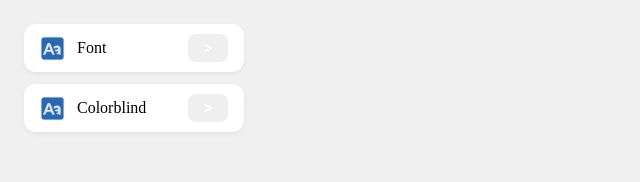
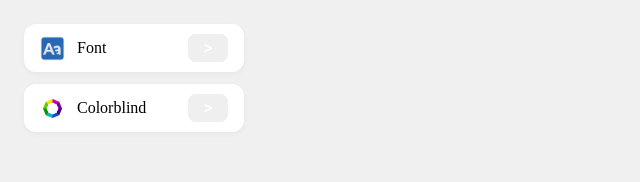
Before and after one commit to Ethan830/EmoryHacks-TeamHecker, a React (Create React App) app: page /colorblind in a window 1280 px wide. Shown: the top 182 px of the page, without its empty margins (0-640 px from the left). Built offline with nearby package versions, Linux system fonts and the light colour scheme.

Commit message:
button change

```diff
--- a/src/components/ToggleSetting/index.css
+++ b/src/components/ToggleSetting/index.css
@@ -9,7 +9,7 @@
   background-color: #fff;
   border: 1px;
   border-radius: 12px;
-  box-shadow: 0 2px 5px rgba(0, 0, 0, 0.05);
+  box-shadow: 0 2px 5px rgba(83, 83, 83, 0.05);
   box-sizing: border-box;
   gap: 12px;
 }
@@ -38,7 +38,7 @@
 }
 
 .side-button:hover {
-  background-color: #36363b;
+  background-color: #999999;
   transform: scale(1.05);
 }
 
--- a/src/popup/App/App.js
+++ b/src/popup/App/App.js
@@ -4,12 +4,13 @@ import ToggleSetting from "../../components/ToggleSetting";
 import { HashRouter as Router, Routes, Route } from "react-router-dom";
 import { ColorBlind, Font } from "../../routes";
 import fontIcon from "../../images/font.png";
+import fonticon from "../../images/color.png"
 
 const Home = () => {
   return (
     <div style={{ padding: "1rem", width: "220px" }}>
       <ToggleSetting label="Font" route="/font" icon={fontIcon} />
-      <ToggleSetting label="Colorblind" route="/colorblind" icon={fontIcon} />
+      <ToggleSetting label="Colorblind" route="/colorblind" icon={fonticon} />
     </div>
   );
 };
```
Also changed, not shown: src/images/color.png (renamed from src/images/360_F_1128728956_bXunifsEshvZi2k7WlQqF4u4Gd9nCM4U copy.png).
